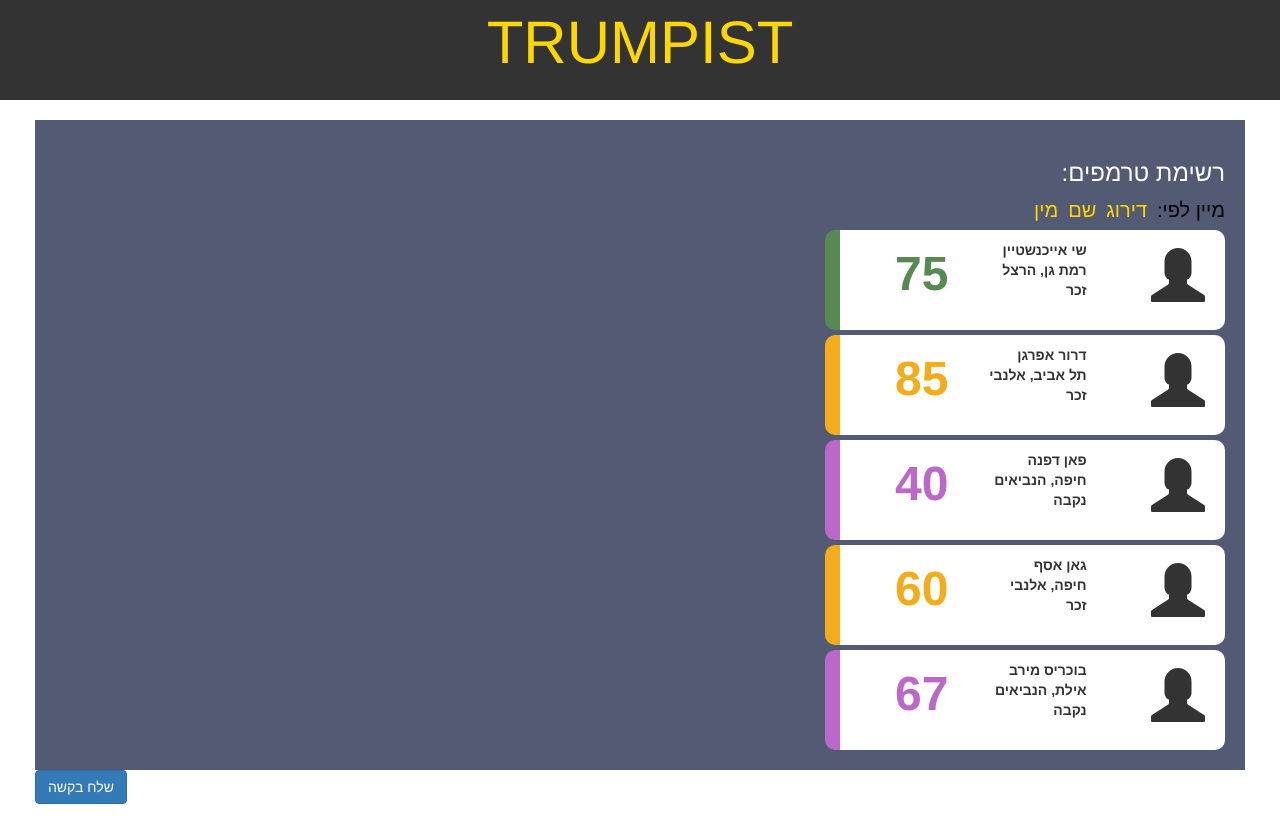
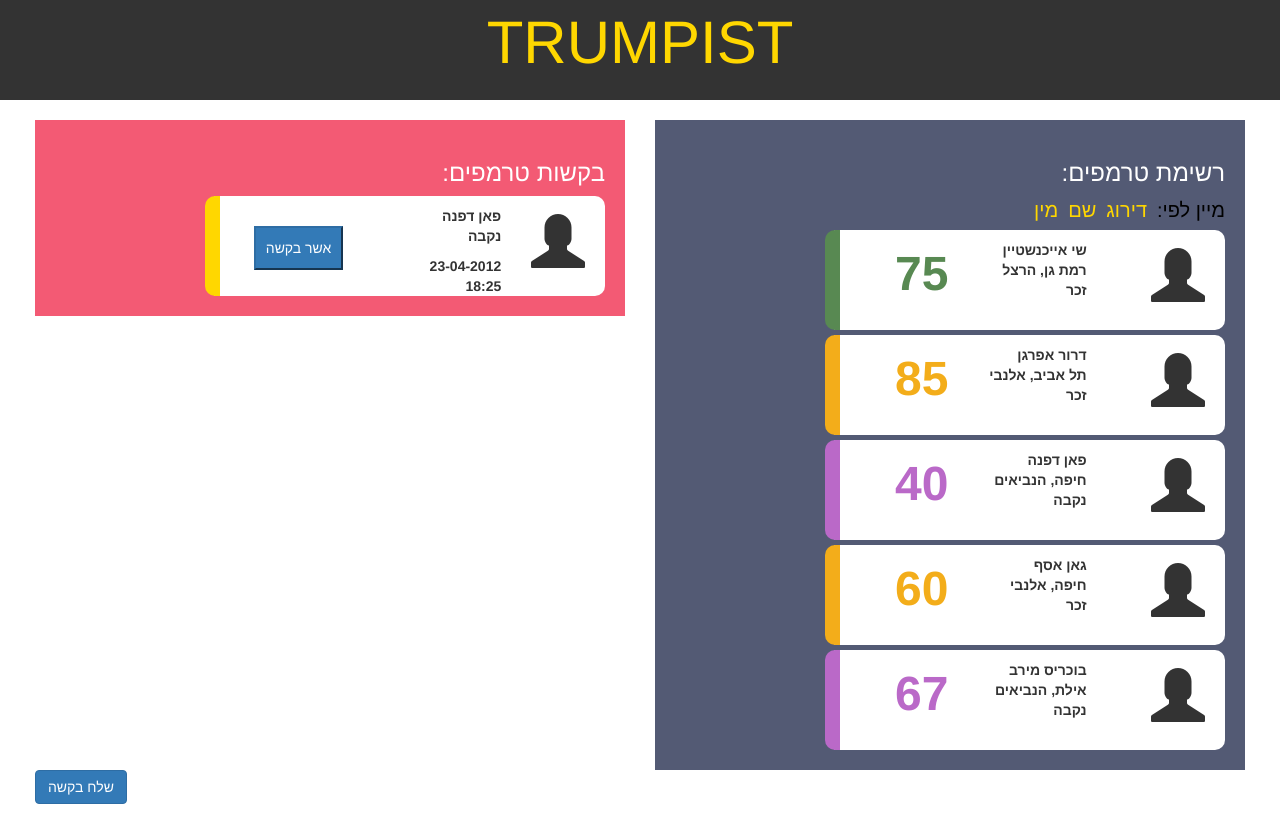
Before and after one commit to ShaiEichenstein/Trumpist, an Angular app in the folder TrumpistApp/: page / in a window 1280 px wide. Built offline with nearby package versions, Linux system fonts and the light colour scheme.

Commit message:
adding tramp-request list

```diff
--- a/TrumpistApp/src/app/app.module.ts
+++ b/TrumpistApp/src/app/app.module.ts
@@ -12,6 +12,8 @@
 import { HomePageComponent } from './home-page/home-page.component';
 import { AlertModule } from 'ngx-bootstrap';
 import { TrampGradeComponent } from './tramp-grade/tramp-grade.component';
+import { TrampRequestListComponent } from './tramp-request-list/tramp-request-list.component';
+import { TrampRequestItemComponent } from './tramp-request-item/tramp-request-item.component';
 
 
 @NgModule({
@@ -22,7 +24,9 @@
     TrampListComponent,
     TrampItemComponent,
     HomePageComponent,
-    TrampGradeComponent
+    TrampGradeComponent,
+    TrampRequestListComponent,
+    TrampRequestItemComponent
   ],
   imports: [
     BrowserModule,
--- a/TrumpistApp/src/app/home-page/home-page.component.html
+++ b/TrumpistApp/src/app/home-page/home-page.component.html
@@ -2,8 +2,10 @@
 
   <div class="pull-right" style="direction: rtl; width: 100%; padding:20px;">
 
-    <app-tramp-list [trampList]=trampList></app-tramp-list>
-
+    <div class="row">
+      <app-tramp-request-list class="col-md-6" [trampRequestList]=trampRequestList></app-tramp-request-list>
+      <app-tramp-list class="col-md-6" [trampList]=trampList></app-tramp-list>
+    </div>
 
     <button class="btn btn-primary pull-left">שלח בקשה</button>
 
--- a/TrumpistApp/src/app/home-page/home-page.component.ts
+++ b/TrumpistApp/src/app/home-page/home-page.component.ts
@@ -1,6 +1,7 @@
 import { TrampService } from './../tramp.service';
 import { Component, OnInit } from '@angular/core';
 import { Tramp } from '../models/tramp';
+import { TrampRequest } from "../models/trampRequst";
 
 @Component({
   selector: 'app-home-page',
@@ -10,10 +11,12 @@
 export class HomePageComponent implements OnInit {
 
   trampList: Array<Tramp>;
+  trampRequestList: Array<TrampRequest>;
   constructor(private trampService: TrampService) { }
 
   ngOnInit() {
     this.trampList = this.trampService.getTramps();
+    this.trampRequestList = this.trampService.getTrampRequestList();
   }
 
 }
--- /dev/null
+++ b/TrumpistApp/src/app/models/trampRequst.ts
@@ -0,0 +1,7 @@
+export interface TrampRequest {
+    id: number;
+    driverEmpId: number;
+    passangerEmpId: number;
+    trampDate: string;
+    requestStatus: number;
+}
--- /dev/null
+++ b/TrumpistApp/src/app/tramp-request-item/tramp-request-item.component.css
@@ -0,0 +1,40 @@
+.card {
+    width: 400px;
+    height: 100px;
+    border-left: 15px solid gold;
+    align-items: right;
+    margin-top: 5px;
+    border-radius: 10px;
+    background: white;
+  }
+
+  .tramp-request-text {
+    margin: 0;
+    padding: 0;
+  }
+
+  .tramp-request-button-wrapper{
+    padding-right: 0;
+    padding-left: 0;
+  }
+
+  .tramp-request-button {
+    padding: 10px;
+    margin-top: 20px;
+    font-weight: normal;
+  }
+
+  .tramp-request-icon {
+    font-size: 54px;
+    margin-top: 18px;
+    padding-right: 35px;
+  }
+
+  .tramp-request-col {
+    margin-top: 10px;
+    font-weight: bold;
+  }
+
+  .tramp-request-grade {
+          font-size: 48px;
+  }
--- /dev/null
+++ b/TrumpistApp/src/app/tramp-request-item/tramp-request-item.component.html
@@ -0,0 +1,17 @@
+<div class="card" [style.border-color]=trampRequest.color>
+  <div class="row">
+    <div class="col-md-4 tramp-request-button-wrapper tramp-request-col">
+      <button class="tramp-request-button btn-primary" (click)=confirmTrampRequest()>אשר בקשה</button>
+    </div>
+
+    <div class="col-md-5 tramp-request-col">
+      <p class="tramp-request-text"> {{passangerDetails.driverFirstName }} {{passangerDetails.driverLastName}} </p>
+      <p class="tramp-request-text"> {{passangerDetails.driverGender}} </p>
+      <p></p>
+      <p class="tramp-request-text"> {{trampRequest.trampDate | date:'dd-MM-yyyy'}} </p>
+      <p class="tramp-request-text"> {{trampRequest.trampDate | date:'HH:mm'}} </p>
+    </div>
+
+    <div class="tramp-request-icon col-md-3 glyphicon glyphicon-user"></div>
+  </div>
+</div>
--- /dev/null
+++ b/TrumpistApp/src/app/tramp-request-item/tramp-request-item.component.ts
@@ -0,0 +1,28 @@
+import { Component, OnInit, Input } from '@angular/core';
+import { Tramp, Driver, Address } from '../models/tramp';
+import { TrampRequest } from '../models/trampRequst';
+import { TrampService } from '../tramp.service';
+
+@Component({
+  selector: 'app-tramp-request-item',
+  templateUrl: './tramp-request-item.component.html',
+  styleUrls: ['./tramp-request-item.component.css']
+})
+export class TrampRequestItemComponent implements OnInit {
+
+  @Input() trampRequest: TrampRequest;
+
+  driverDetails: Driver;
+  passangerDetails: Driver;
+
+  constructor(private trampService: TrampService) { }
+
+  ngOnInit() {
+    this.driverDetails = this.trampService.getUserDetails(this.trampRequest.driverEmpId);
+    this.passangerDetails = this.trampService.getUserDetails(this.trampRequest.passangerEmpId);
+  }
+
+  confirmTrampRequest(){
+    console.log("request confirmed: " + this.trampRequest.id);
+  }
+}
--- /dev/null
+++ b/TrumpistApp/src/app/tramp-request-list/tramp-request-list.component.css
@@ -0,0 +1,9 @@
+.tramp-list-div {
+    background: #F35A74;
+    width: 100%;
+    padding: 20px;
+}
+
+.tramp-list-div > h3{
+    color: white;
+}
--- /dev/null
+++ b/TrumpistApp/src/app/tramp-request-list/tramp-request-list.component.html
@@ -0,0 +1,7 @@
+<div class="container tramp-list-div">
+  <h3>
+    בקשות טרמפים:
+  </h3>
+
+  <app-tramp-request-item *ngFor="let trampRequest of trampRequestList" [trampRequest]=trampRequest></app-tramp-request-item>
+</div>
--- /dev/null
+++ b/TrumpistApp/src/app/tramp-request-list/tramp-request-list.component.ts
@@ -0,0 +1,17 @@
+import { TrampRequest } from "./../models/trampRequst";
+import { Component, OnInit, Input } from '@angular/core';
+
+@Component({
+  selector: 'app-tramp-request-list',
+  templateUrl: './tramp-request-list.component.html',
+  styleUrls: ['./tramp-request-list.component.css']
+})
+export class TrampRequestListComponent implements OnInit {
+  @Input() trampRequestList: Array<TrampRequest>;
+
+  constructor() { }
+
+  ngOnInit() {
+  }
+
+}
--- a/TrumpistApp/src/app/tramp.service.ts
+++ b/TrumpistApp/src/app/tramp.service.ts
@@ -1,16 +1,26 @@
 import { Injectable } from "@angular/core";
-import { Tramp } from "./models/tramp";
-
+import { Tramp, Driver } from "./models/tramp";
+import { TrampRequest } from "./models/trampRequst";
 @Injectable()
 export class TrampService {
   trampList: Array<Tramp>;
+  trampRequestList: Array<TrampRequest>;
 
   constructor() {
     this.trampList = TrampsMockUp;
+    this.trampRequestList = TrampRequestsMockUp;
   }
 
   getTramps(): Array<Tramp> {
     return this.trampList;
+  }
+
+  getTrampRequestList(): Array<TrampRequest> {
+    return this.trampRequestList;
+  }
+
+  getUserDetails(id): Driver{
+    return this.trampList[id].driverDetails;
   }
 }
 
@@ -81,3 +91,13 @@
     color: '#BA69C8'
   }
 ];
+
+export const TrampRequestsMockUp: Array<TrampRequest> = [
+  <TrampRequest>{
+    id:1,
+    driverEmpId: 1,
+    passangerEmpId: 2,
+    trampDate: "2012-04-23T18:25:43.511Z",
+    requestStatus: 75
+  }
+];
```
Also changed, not shown: 2 other files (tests, documents, lock files or other folders).
